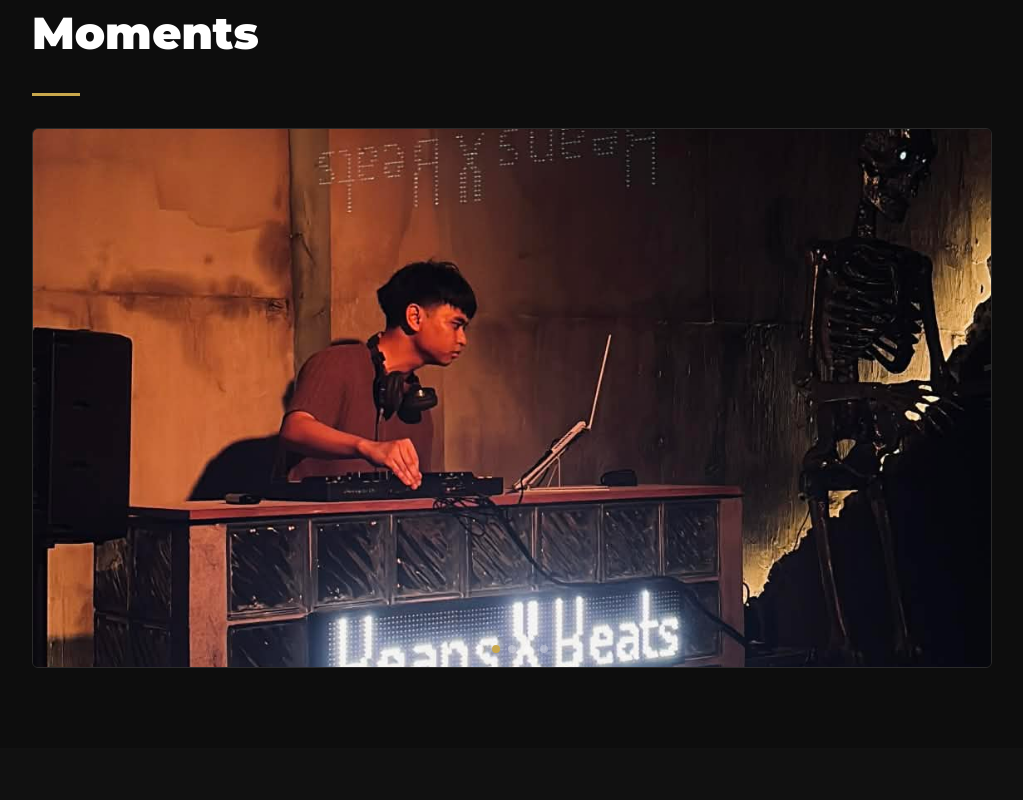
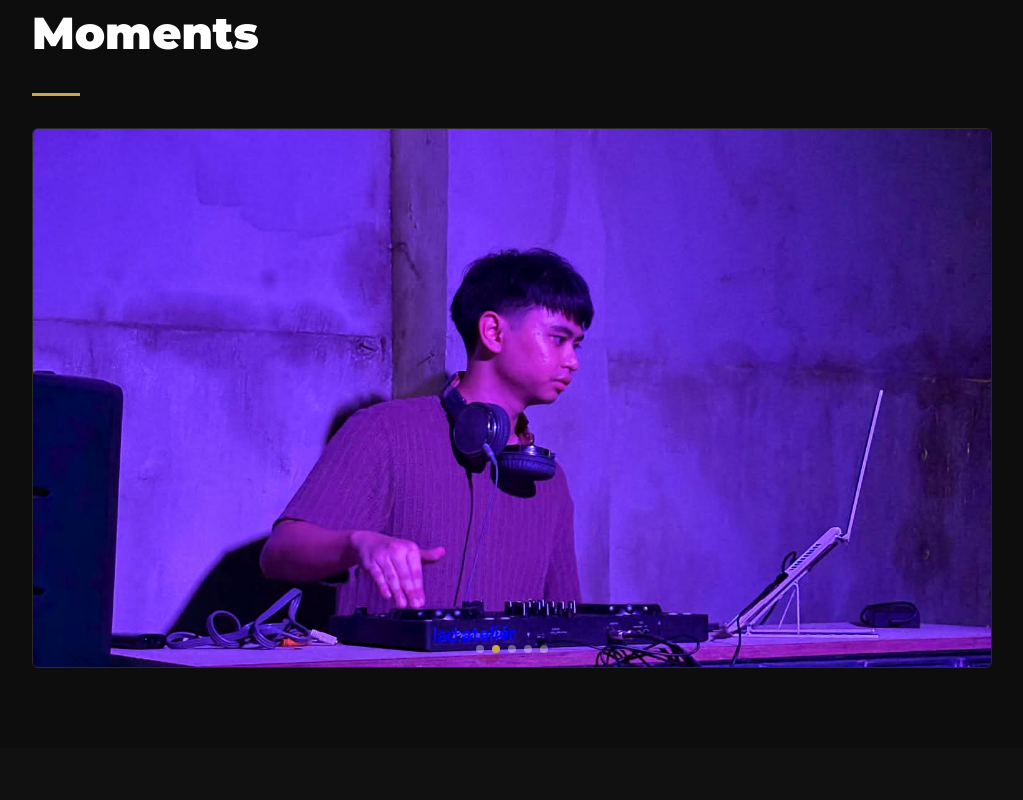
Before and after one commit to seanmarvin777/migo.wav, a plain HTML site: page index.html in a window 1280 px wide. Shown: the part 1460-2260 px from the top of the page, without its empty margins (128-1151 px from the left). Drawn offline with Linux system fonts and the light colour scheme.

Commit message:
Refactor code structure for improved readability and maintainability. Added img assets

```diff
--- a/index.html
+++ b/index.html
@@ -41,10 +41,10 @@
       <div class="divider"></div>
       <div class="slider-wrapper">
         <div class="slide active"><img src="img/migo-wav.png" alt="Migo Live Set 1"></div>
-        <div class="slide"><img src="img/migo-wav1.png" alt="Migo Live Set 2"></div>
-        <div class="slide"><img src="img/migo-wav.png" alt="Migo Live Set 3"></div>
-        <div class="slide"><img src="img/migo-wav1.png" alt="Migo Live Set 4"></div>
-        <div class="slide"><img src="img/migo-wav.png" alt="Migo Live Set 5"></div>
+        <div class="slide"><img src="img/migo-wav2.jpg" alt="Migo Live Set 2"></div>
+        <div class="slide"><img src="img/migo-wav3.jpg" alt="Migo Live Set 3"></div>
+        <div class="slide"><img src="img/migo-wav.png" alt="Migo Live Set 4"></div>
+        <div class="slide"><img src="img/migo-wav2.jpg" alt="Migo Live Set 5"></div>
         <div class="slider-dots" id="sliderDots"></div>
       </div>
     </div>
--- a/styles.css
+++ b/styles.css
@@ -35,7 +35,7 @@ body {
     padding: 80px 24px 60px;
     position: relative;
     overflow: hidden;
-    background-image: url('img/migo-wav1.png');
+    background-image: url('img/migo-wav.png');
     background-size: cover;
     background-position: center;
     background-repeat: no-repeat;
```
Also changed, not shown: img/migo-wav.png, img/migo-wav1.png (deleted), img/migo-wav2.jpg (added), img/migo-wav3.jpg (added).
